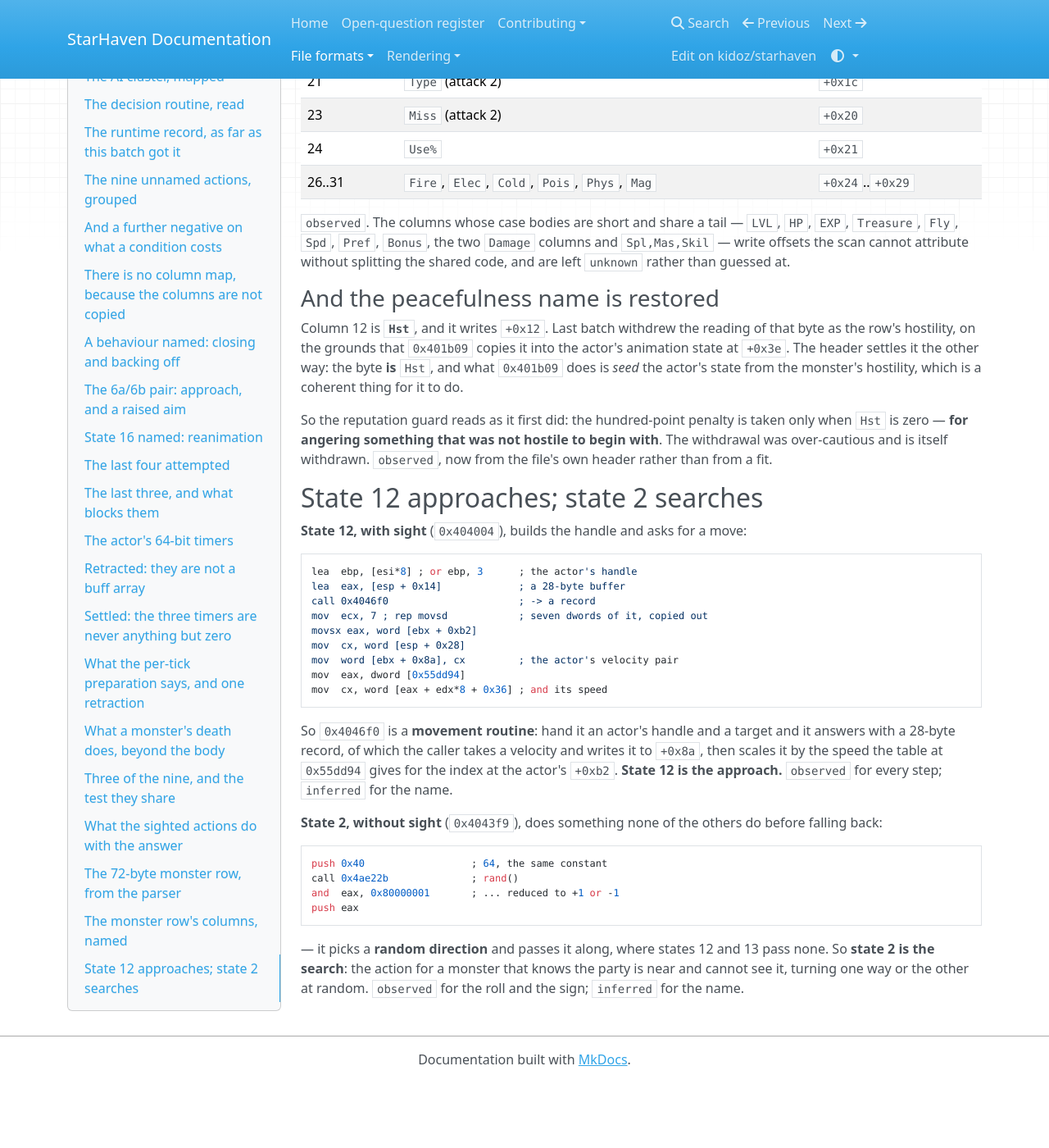
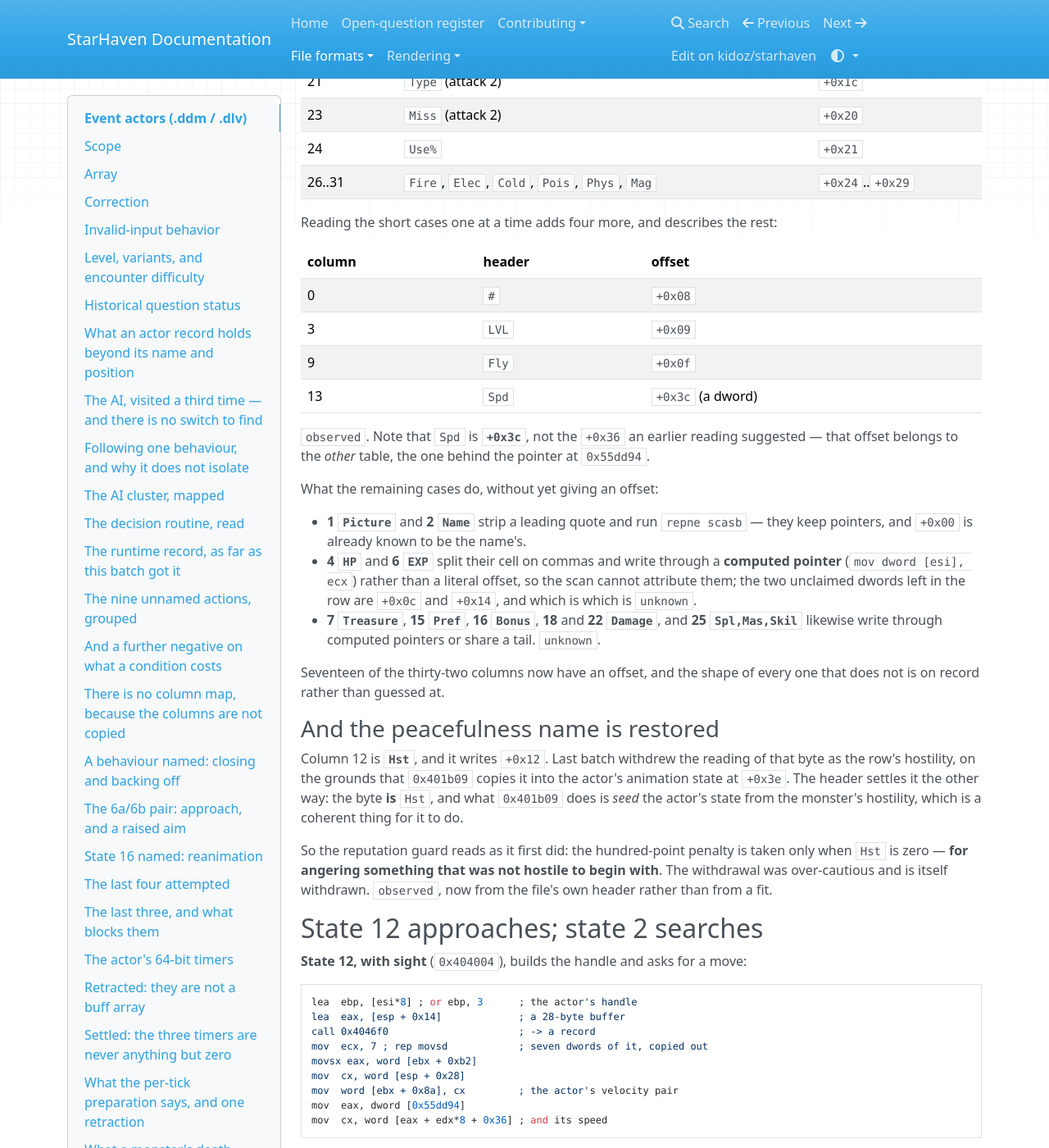
Before and after one commit to kidoz/starhaven, an MkDocs documentation site: the page built from docs/formats/event-actors.md, in a window 1280 px wide and 1400 px high, scrolled down 17496 px. Shown: the whole window at 82% size. Built offline with MkDocs 1.6.1, drawn with Linux system fonts in a browser that asks for light colours; nearby versions of some CDN libraries; before the commit the page ends 18816 px from its top, so only the background shows below that.

Commit message:
Add four monster columns and correct where the speed lives

```diff
--- a/docs/formats/event-actors.md
+++ b/docs/formats/event-actors.md
@@ -878,10 +878,33 @@
 | 24 | `Use%` | `+0x21` |
 | 26..31 | `Fire`, `Elec`, `Cold`, `Pois`, `Phys`, `Mag` | `+0x24`..`+0x29` |
 
-`observed`. The columns whose case bodies are short and share a tail — `LVL`,
-`HP`, `EXP`, `Treasure`, `Fly`, `Spd`, `Pref`, `Bonus`, the two `Damage`
-columns and `Spl,Mas,Skil` — write offsets the scan cannot attribute without
-splitting the shared code, and are left `unknown` rather than guessed at.
+Reading the short cases one at a time adds four more, and describes the rest:
+
+| column | header | offset |
+| --- | --- | --- |
+| 0 | `#` | `+0x08` |
+| 3 | `LVL` | `+0x09` |
+| 9 | `Fly` | `+0x0f` |
+| 13 | `Spd` | `+0x3c` (a dword) |
+
+`observed`. Note that `Spd` is **`+0x3c`**, not the `+0x36` an earlier reading
+suggested — that offset belongs to the *other* table, the one behind the
+pointer at `0x55dd94`.
+
+What the remaining cases do, without yet giving an offset:
+
+- **1 `Picture`** and **2 `Name`** strip a leading quote and run `repne scasb`
+  — they keep pointers, and `+0x00` is already known to be the name's.
+- **4 `HP`** and **6 `EXP`** split their cell on commas and write through a
+  **computed pointer** (`mov dword [esi], ecx`) rather than a literal offset,
+  so the scan cannot attribute them; the two unclaimed dwords left in the row
+  are `+0x0c` and `+0x14`, and which is which is `unknown`.
+- **7 `Treasure`**, **15 `Pref`**, **16 `Bonus`**, **18** and **22 `Damage`**,
+  and **25 `Spl,Mas,Skil`** likewise write through computed pointers or share
+  a tail. `unknown`.
+
+Seventeen of the thirty-two columns now have an offset, and the shape of every
+one that does not is on record rather than guessed at.
 
 ### And the peacefulness name is restored
 
```
Also changed, not shown: README.md (+10 -0 lines).
